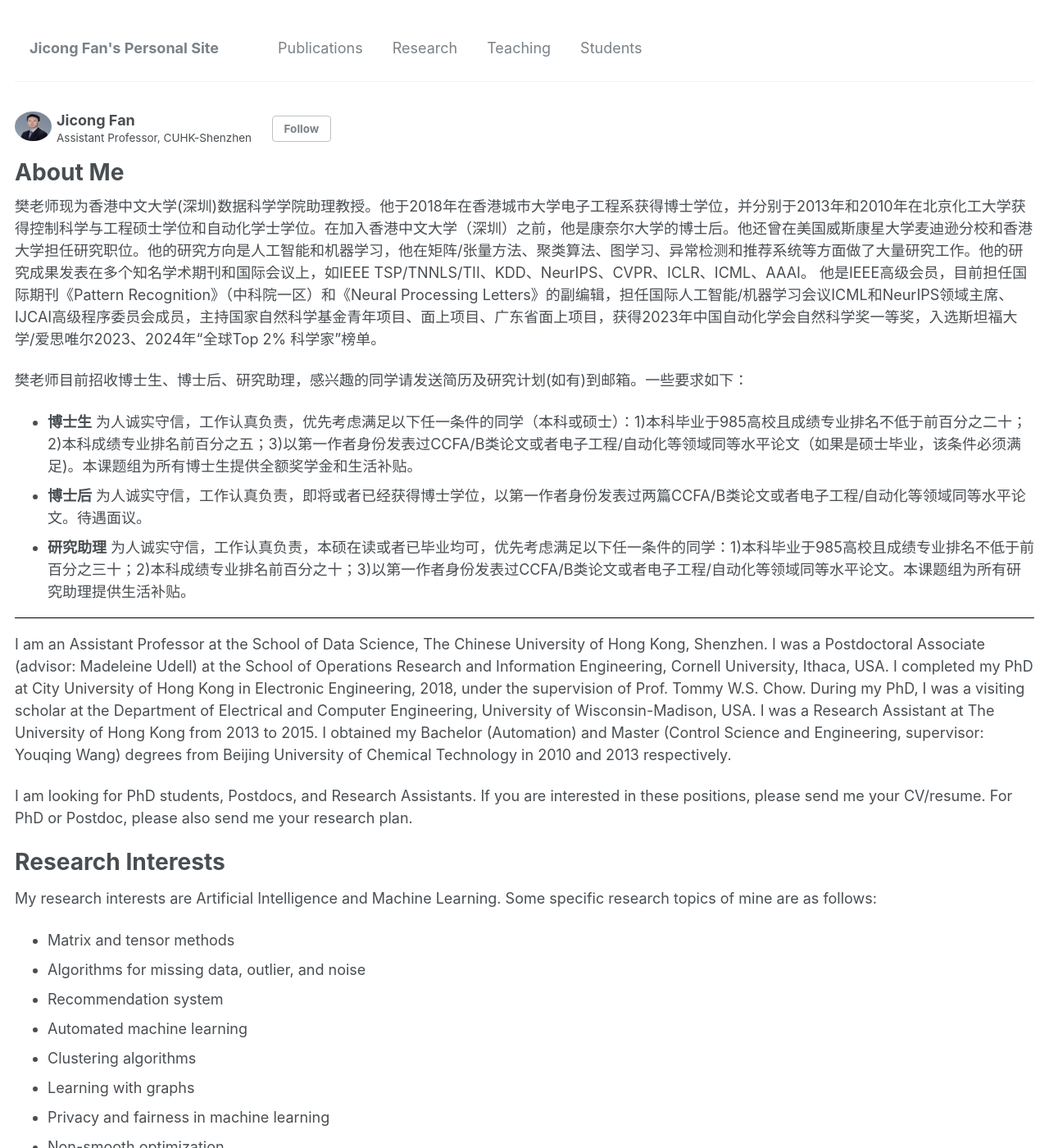
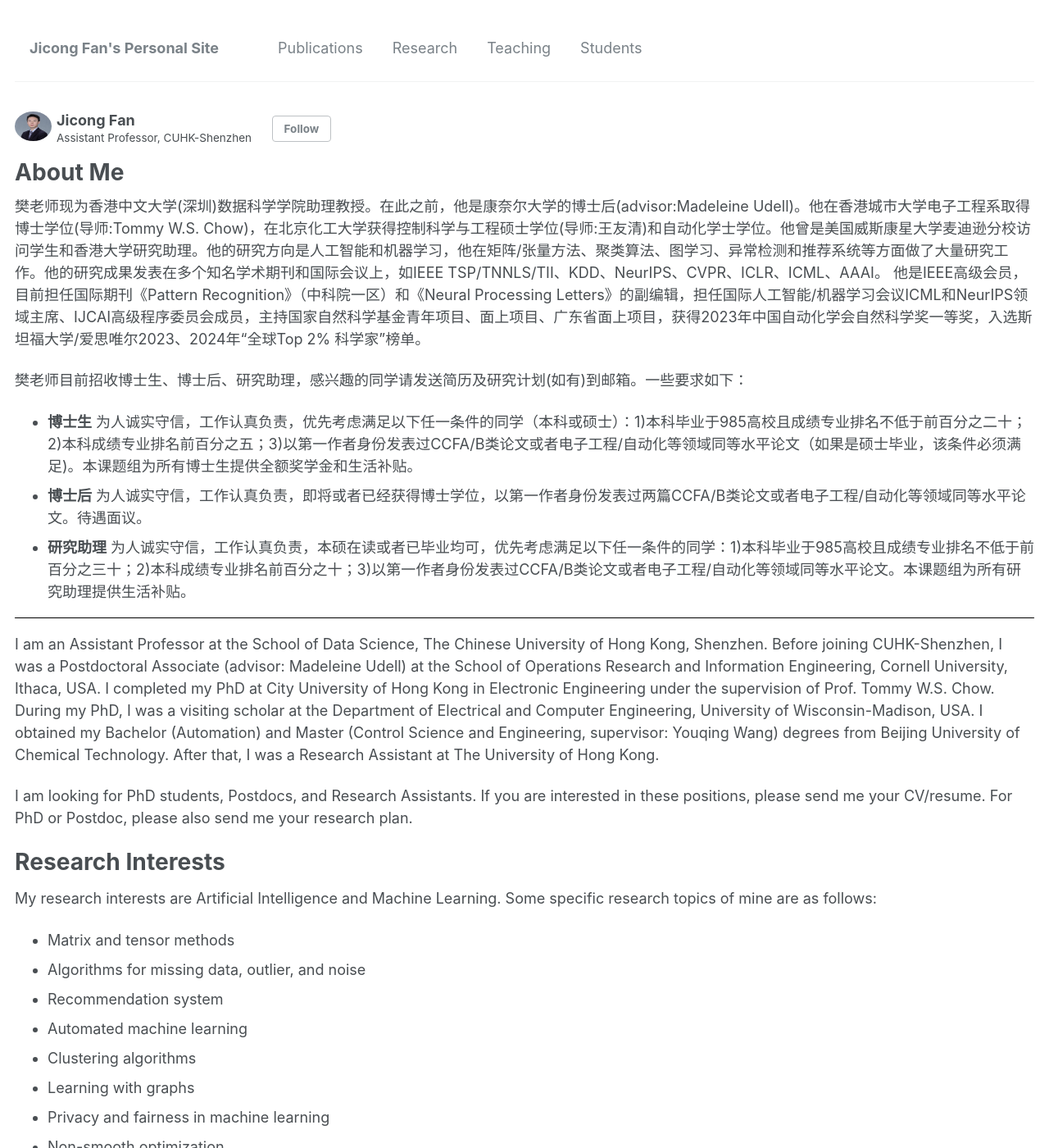
Before and after one commit to jicongfan/jicongfan.github.io, a Jekyll site: the page built from _pages/about.md, in a window 1280 px wide and 1400 px high. Shown: the whole window at 82% size. Built offline with Jekyll 4.4.1, drawn with Linux system fonts in a browser that asks for light colours; some of the changed lines change nothing that is shown; some of the changed text lies outside the part shown.

Commit message:
Update about.md

```diff
--- a/_pages/about.md
+++ b/_pages/about.md
@@ -9,7 +9,7 @@
 ---
 
 
-樊老师现为香港中文大学(深圳)数据科学学院助理教授。他于2018年在香港城市大学电子工程系获得博士学位，并分别于2013年和2010年在北京化工大学获得控制科学与工程硕士学位和自动化学士学位。在加入香港中文大学（深圳）之前，他是康奈尔大学的博士后。他还曾在美国威斯康星大学麦迪逊分校和香港大学担任研究职位。他的研究方向是人工智能和机器学习，他在矩阵/张量方法、聚类算法、图学习、异常检测和推荐系统等方面做了大量研究工作。他的研究成果发表在多个知名学术期刊和国际会议上，如IEEE TSP/TNNLS/TII、KDD、NeurIPS、CVPR、ICLR、ICML、AAAI。 他是IEEE高级会员，目前担任国际期刊《Pattern Recognition》（中科院一区）和《Neural Processing Letters》的副编辑，担任国际人工智能/机器学习会议ICML和NeurIPS领域主席、IJCAI高级程序委员会成员，主持国家自然科学基金青年项目、面上项目、广东省面上项目，获得2023年中国自动化学会自然科学奖一等奖，入选斯坦福大学/爱思唯尔2023、2024年“全球Top 2% 科学家”榜单。
+樊老师现为香港中文大学(深圳)数据科学学院助理教授。在此之前，他是康奈尔大学的博士后(advisor:Madeleine Udell)。他在香港城市大学电子工程系取得博士学位(导师:Tommy W.S. Chow)，在北京化工大学获得控制科学与工程硕士学位(导师:王友清)和自动化学士学位。他曾是美国威斯康星大学麦迪逊分校访问学生和香港大学研究助理。他的研究方向是人工智能和机器学习，他在矩阵/张量方法、聚类算法、图学习、异常检测和推荐系统等方面做了大量研究工作。他的研究成果发表在多个知名学术期刊和国际会议上，如IEEE TSP/TNNLS/TII、KDD、NeurIPS、CVPR、ICLR、ICML、AAAI。 他是IEEE高级会员，目前担任国际期刊《Pattern Recognition》（中科院一区）和《Neural Processing Letters》的副编辑，担任国际人工智能/机器学习会议ICML和NeurIPS领域主席、IJCAI高级程序委员会成员，主持国家自然科学基金青年项目、面上项目、广东省面上项目，获得2023年中国自动化学会自然科学奖一等奖，入选斯坦福大学/爱思唯尔2023、2024年“全球Top 2% 科学家”榜单。
 
 樊老师目前招收博士生、博士后、研究助理，感兴趣的同学请发送简历及研究计划(如有)到邮箱。一些要求如下：
 * <strong>博士生</strong> 为人诚实守信，工作认真负责，优先考虑满足以下任一条件的同学（本科或硕士）：1)本科毕业于985高校且成绩专业排名不低于前百分之二十；2)本科成绩专业排名前百分之五；3)以第一作者身份发表过CCFA/B类论文或者电子工程/自动化等领域同等水平论文（如果是硕士毕业，该条件必须满足)。本课题组为所有博士生提供全额奖学金和生活补贴。
@@ -19,7 +19,7 @@
 
 ---
 
-I am an Assistant Professor at the School of Data Science, The Chinese University of Hong Kong, Shenzhen. I was a Postdoctoral Associate (advisor: Madeleine Udell) at the School of Operations Research and Information Engineering, Cornell University, Ithaca, USA. I completed my PhD at City University of Hong Kong in Electronic Engineering, 2018, under the supervision of Prof. Tommy W.S. Chow. During my PhD, I was a visiting scholar at the Department of Electrical and Computer Engineering, University of Wisconsin-Madison, USA. I was a Research Assistant at The University of Hong Kong from 2013 to 2015. I obtained my Bachelor (Automation) and Master (Control Science and Engineering, supervisor: Youqing Wang) degrees from Beijing University of Chemical Technology in 2010 and 2013 respectively.
+I am an Assistant Professor at the School of Data Science, The Chinese University of Hong Kong, Shenzhen. Before joining CUHK-Shenzhen, I was a Postdoctoral Associate (advisor: Madeleine Udell) at the School of Operations Research and Information Engineering, Cornell University, Ithaca, USA. I completed my PhD at City University of Hong Kong in Electronic Engineering under the supervision of Prof. Tommy W.S. Chow. During my PhD, I was a visiting scholar at the Department of Electrical and Computer Engineering, University of Wisconsin-Madison, USA. I obtained my Bachelor (Automation) and Master (Control Science and Engineering, supervisor: Youqing Wang) degrees from Beijing University of Chemical Technology. After that, I was a Research Assistant at The University of Hong Kong.
 
 I am looking for PhD students, Postdocs, and Research Assistants. If you are interested in these positions, please send me your CV/resume. For PhD or Postdoc, please also send me your research plan.
 
@@ -44,14 +44,14 @@
 Selected Publications <font size=3>(* indicates corresponding author)</font>
 ======
 * Jinyu Cai, Yunhe Zhang, <strong>Jicong Fan</strong>*. Self-Discriminative Modeling for Anomalous Graph Detection. Accepted by <font color=DarkBlue>ICML 2025</font>.
-* <strong>Jicong Fan</strong>*. Graph Minimum Factor Distance and Its Application to Large-Scale Graph Data Clustering. Accepted by <font color=DarkBlue>ICML 2025</font>.
+* <strong>Jicong Fan</strong>. Graph Minimum Factor Distance and Its Application to Large-Scale Graph Data Clustering. Accepted by <font color=DarkBlue>ICML 2025</font>.
 * Xudong Wang, Ziheng Sun, Chris Ding, <strong>Jicong Fan</strong>*. Explainable Graph Representation Learning via Graph Pattern Analysis. Accepted by <font color=DarkBlue>IJCAI 2025</font>.
-* Wei Dai, <strong>Jicong Fan</strong>*. AutoUAD: Hyper-parameter Optimization for Unsupervised Anomaly Detection. Accepted by <font color=DarkBlue>ICLR 2025</font>. <a href="https://openreview.net/pdf?id=ErQPdaD5wJ">[PDF]</a>
-* Liangqi Xie, <strong>Jicong Fan</strong>*. Multi-Subspace Matrix Recovery from Permuted Data. Accepted by <font color=DarkBlue>AAAI 2025</font>. <a href="https://arxiv.org/pdf/2412.12931">[PDF]</a>
-* Tongle Wu, Ying Sun\*, <strong>Jicong Fan</strong>\*. Non-Convex Tensor Recovery from Local Measurements. Accepted by <font color=DarkBlue>AAAI 2025</font>. <a href="https://arxiv.org/pdf/2412.17281">[PDF]</a>
-* Dong Qiao, Xinxian Ma, <strong>Jicong Fan</strong>*. Federated t-SNE and UMAP for Distributed Data Visualization. Accepted by <font color=DarkBlue>AAAI 2025</font>. <a href="https://arxiv.org/pdf/2412.13495">[PDF]</a>
-* Wei Dai, Kai Hwang, <strong>Jicong Fan</strong>*. Unsupervised Anomaly Detection for Tabular Data Using Noise Evaluation. Accepted by <font color=DarkBlue>AAAI 2025</font>. <a href="https://arxiv.org/pdf/2412.11461">[PDF]</a>
-* Tongle Wu, <strong>Jicong Fan</strong>*. Smooth Tensor Product for Tensor Completion. Accepted by <font color=DarkBlue>IEEE Transactions on Image Processing</font>, 2024. <a href="https://ieeexplore.ieee.org/document/10750255">[PDF]</a>
+* Wei Dai, <strong>Jicong Fan</strong>*. AutoUAD: Hyper-parameter Optimization for Unsupervised Anomaly Detection. <font color=DarkBlue>ICLR 2025</font>. <a href="https://openreview.net/pdf?id=ErQPdaD5wJ">[PDF]</a>
+* Liangqi Xie, <strong>Jicong Fan</strong>*. Multi-Subspace Matrix Recovery from Permuted Data. <font color=DarkBlue>AAAI 2025</font>. <a href="https://arxiv.org/pdf/2412.12931">[PDF]</a>
+* Tongle Wu, Ying Sun\*, <strong>Jicong Fan</strong>\*. Non-Convex Tensor Recovery from Local Measurements. <font color=DarkBlue>AAAI 2025</font>. <a href="https://arxiv.org/pdf/2412.17281">[PDF]</a>
+* Dong Qiao, Xinxian Ma, <strong>Jicong Fan</strong>*. Federated t-SNE and UMAP for Distributed Data Visualization. <font color=DarkBlue>AAAI 2025</font>. <a href="https://arxiv.org/pdf/2412.13495">[PDF]</a>
+* Wei Dai, Kai Hwang, <strong>Jicong Fan</strong>*. Unsupervised Anomaly Detection for Tabular Data Using Noise Evaluation. <font color=DarkBlue>AAAI 2025</font>. <a href="https://arxiv.org/pdf/2412.11461">[PDF]</a>
+* Tongle Wu, <strong>Jicong Fan</strong>*. Smooth Tensor Product for Tensor Completion. <font color=DarkBlue>IEEE Transactions on Image Processing</font>, 2024. <a href="https://ieeexplore.ieee.org/document/10750255">[PDF]</a>
 * Zixiao Wang, <strong>Jicong Fan</strong>*. Graph Classification via Reference Distribution Learning: Theory and Practice. <font color=DarkBlue>NeurIPS 2024</font>. <a href="https://arxiv.org/pdf/2408.11370">[PDF]</a>
 * Feng Xiao, <strong>Jicong Fan</strong>*. Unsupervised Anomaly Detection in The Presence of Missing Values. <font color=DarkBlue>NeurIPS 2024</font>. <a href="https://openreview.net/pdf?id=AoEeBqP8AD">[PDF]</a>
 * Ziheng Sun, Xudong Wang, Chris Ding, <strong>Jicong Fan</strong>*. Learning Graph Representation via Graph Entropy Maximization. <font color=DarkBlue>ICML 2024</font>. <a href="https://openreview.net/pdf?id=xwOENWCo46">[PDF]</a>
@@ -92,6 +92,7 @@
 
 * Associate Editor of Pattern Recognition
 * Associate Editor of Neural Processing Letters
+* Area Chair of ICML and NeurIPS
 * Senior Member of IEEE
 * Conference PC Member: COLT, AISTATS, NeurIPS, ICLR, ICML, CVPR, AAAI, KDD, IJCAI
 * Journal Reviewer: IEEE TNNLS/TII/TSP/TIP/TPAMI/TKDE, Pattern Recognition, SIAM Journal on Mathematics of Data Science, Mathematical Programming, Journal of Scientific Computing, etc.
```
